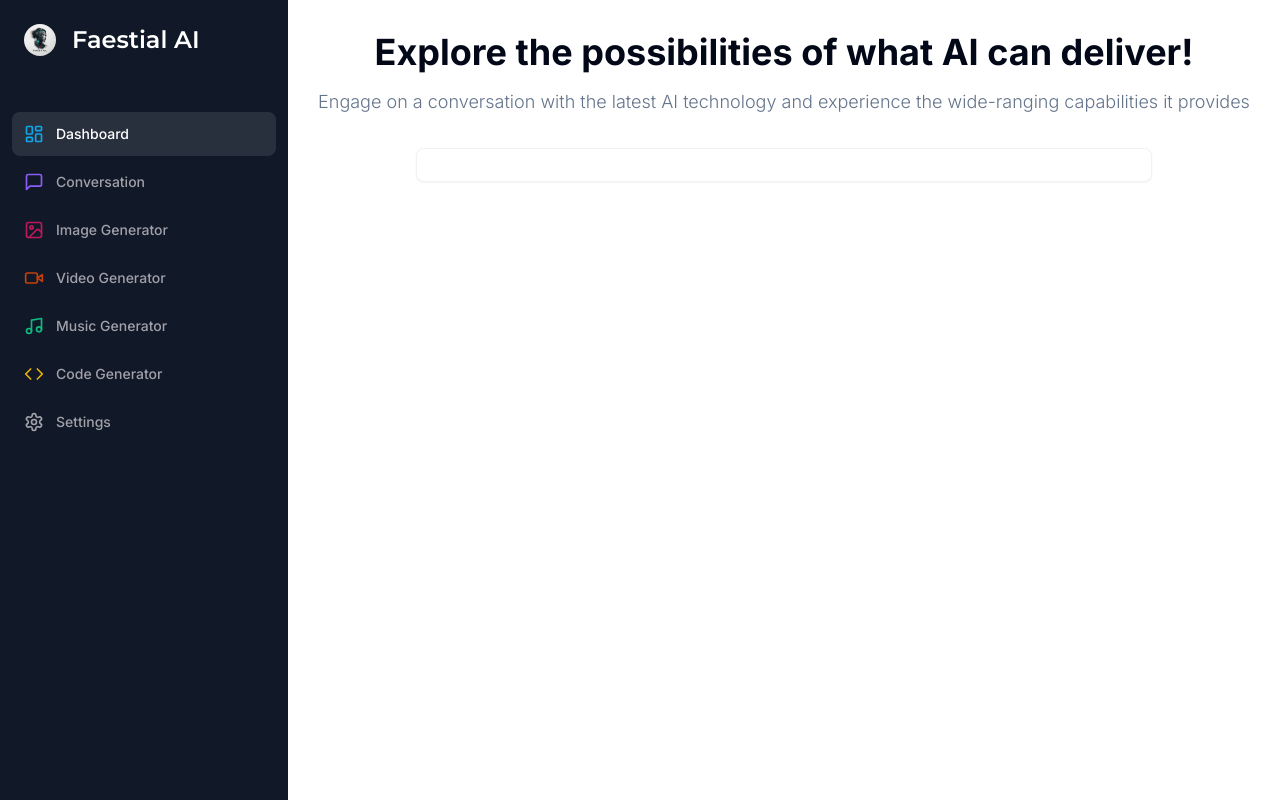
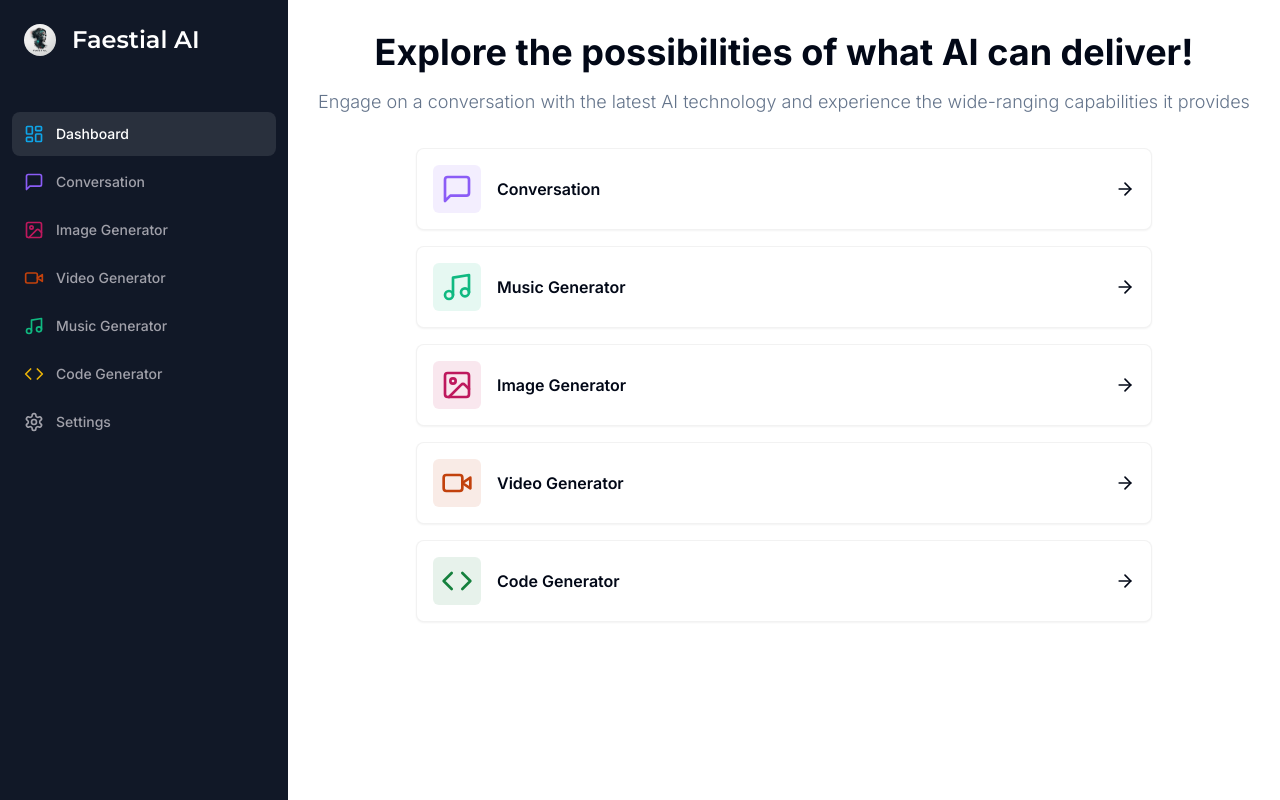
Before and after one commit to FilipiMachado/saas-ai-fullstack, a Next.js app: page /dashboard in a window 1280 px wide. Built offline with nearby package versions, Linux system fonts and the light colour scheme.

Commit message:
finished dashboard page

```diff
--- a/app/(dashboard)/(routes)/dashboard/page.tsx
+++ b/app/(dashboard)/(routes)/dashboard/page.tsx
@@ -1,8 +1,17 @@
 "use client";
 
-import { MessageSquare } from "lucide-react";
+import {
+  ArrowRight,
+  Code,
+  ImageIcon,
+  MessageSquare,
+  Music,
+  VideoIcon,
+} from "lucide-react";
+import { useRouter } from "next/navigation";
 
 import { Card } from "@/components/ui/card";
+import { cn } from "@/lib/utils";
 
 const tools = [
   {
@@ -12,9 +21,39 @@ const tools = [
     bgColor: "bg-violet-500/10",
     href: "/conversation",
   },
+  {
+    label: "Music Generator",
+    icon: Music,
+    color: "text-emerald-500",
+    bgColor: "bg-emerald-500/10",
+    href: "/music",
+  },
+  {
+    label: "Image Generator",
+    icon: ImageIcon,
+    color: "text-pink-700",
+    bgColor: "bg-pink-700/10",
+    href: "/image",
+  },
+  {
+    label: "Video Generator",
+    icon: VideoIcon,
+    color: "text-orange-700",
+    bgColor: "bg-orange-700/10",
+    href: "/video",
+  },
+  {
+    label: "Code Generator",
+    icon: Code,
+    color: "text-green-700",
+    bgColor: "bg-green-700/10",
+    href: "/code",
+  },
 ];
 
 export default function DashboardPage() {
+  const router = useRouter();
+
   return (
     <div>
       <div className="mb-8 space-y-4">
@@ -29,9 +68,18 @@ export default function DashboardPage() {
       <div className="px-4 md:px-20 lg:px-32 space-y-4">
         {tools.map((tool) => (
           <Card
+            onClick={() => router.push(tool.href)}
             key={tool.href}
             className="p-4 border-black/5 flex items-center justify-between hover:shadow-md transition cursor-pointer"
-          ></Card>
+          >
+            <div className="flex items-center gap-x-4">
+              <div className={cn("p-2 w-fit rounded-md", tool.bgColor)}>
+                <tool.icon className={cn("w-8 h-8", tool.color)} />
+              </div>
+              <div className="font-semibold">{tool.label}</div>
+            </div>
+            <ArrowRight className="w-5 h-5" />
+          </Card>
         ))}
       </div>
     </div>
```
